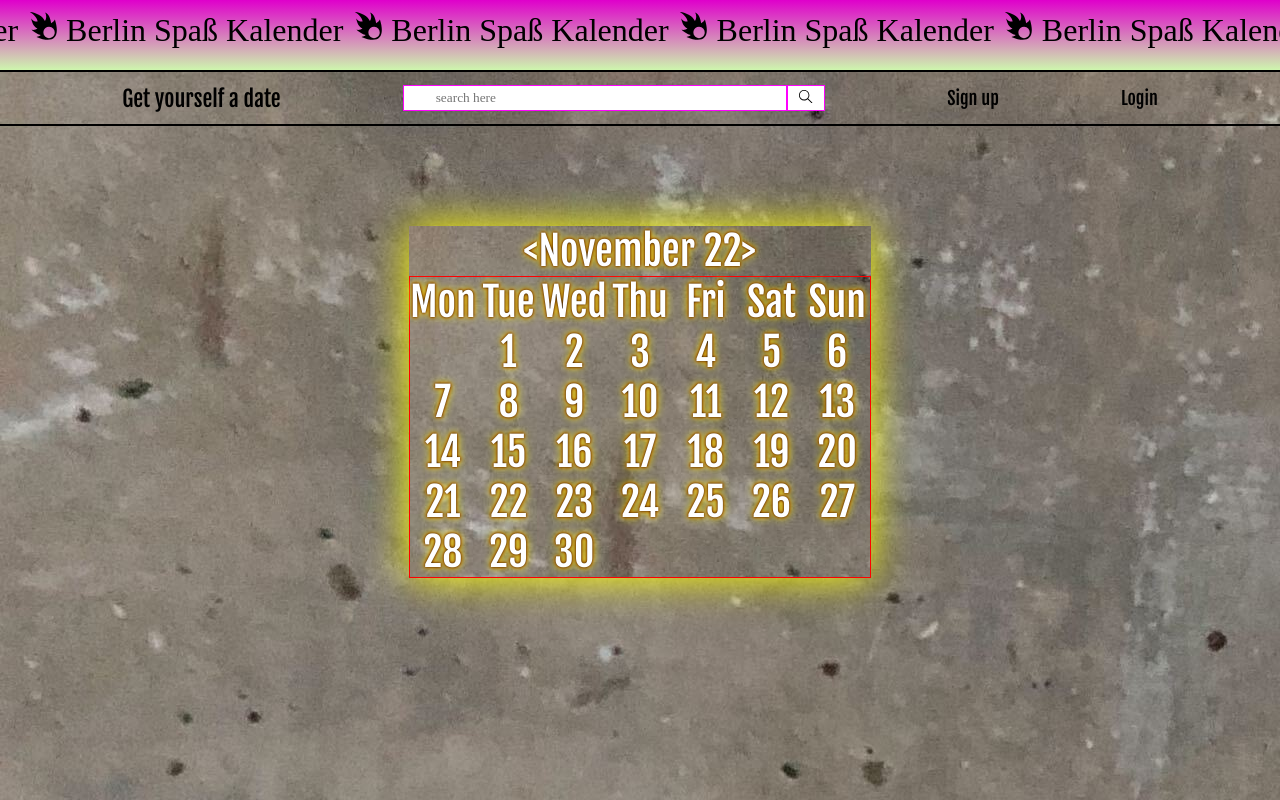
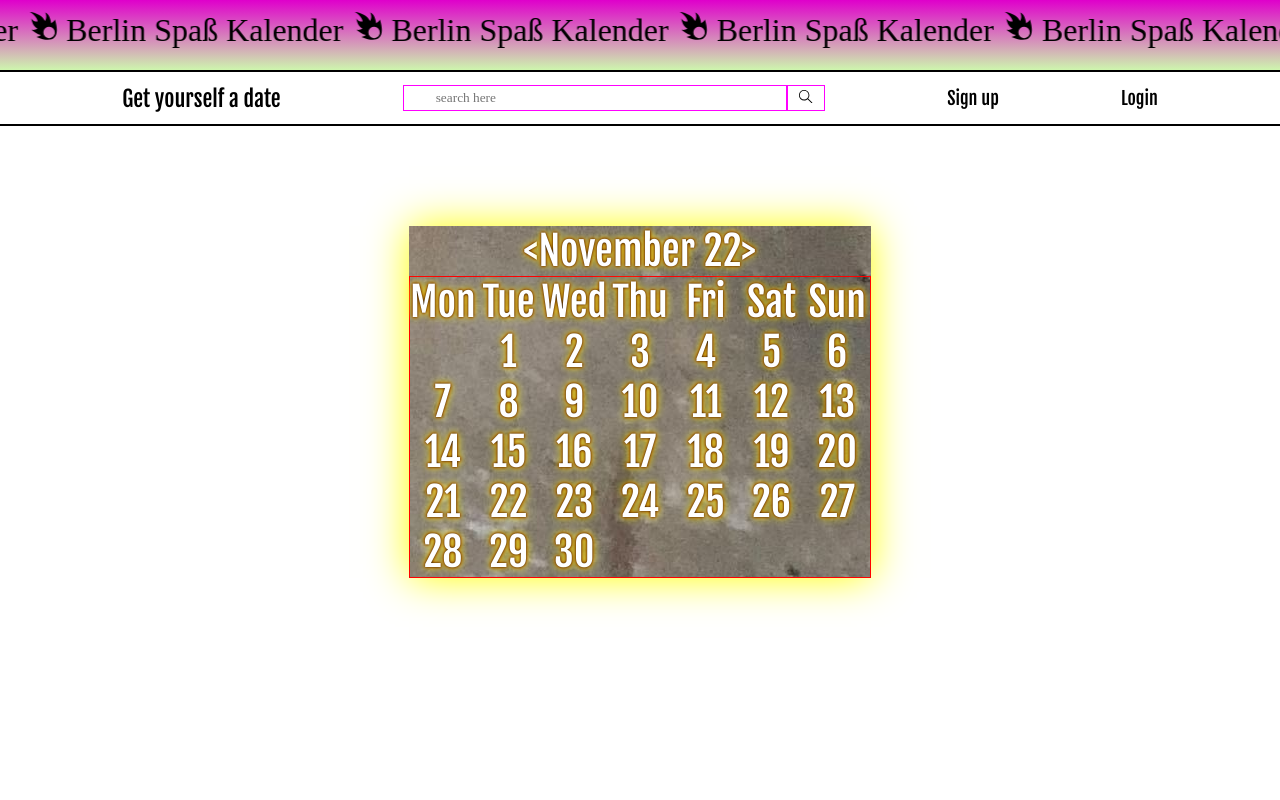
Before and after one commit to aliceheneghan/cyberherd, a React (Create React App) app in the folder client/: page / in a window 1280 px wide. Built offline with nearby package versions, Linux system fonts and the light colour scheme; a web font is replaced by a local one.

Commit message:
moved background image to calendar component

```diff
--- a/client/src/App.scss
+++ b/client/src/App.scss
@@ -13,7 +13,6 @@ body{
   padding: 0;
   font-size: 1.5rem;
   font-family: 'Sarpanch', 'Fjalla One', 'Kodchasan', sans-serif;
-  background-image: url('./images/IMG_7101.jpg');
 }
 .App {
   /* min-height: 100vh; */
```
Also changed, not shown: client/src/images/IMG_7101.jpg (deleted).
